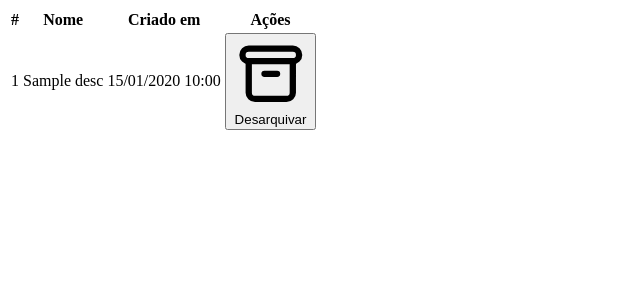
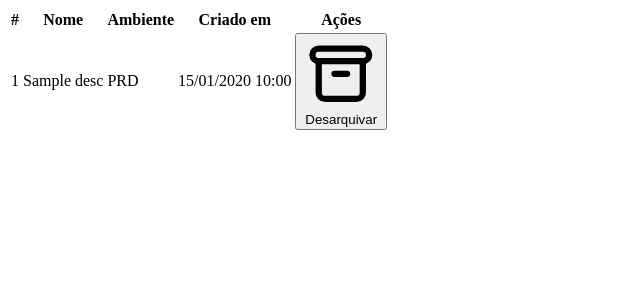
Before and after one commit to dragonsshout/maestro, a FastAPI app: template src/maestro/ui/templates/partials/releases_archived_table.html in a window 1280 px wide. Shown: the top 300 px of the page, without its empty margins (0-640 px from the left). Run offline with FastAPI, Linux system fonts and the light colour scheme; the template is opened without the code that fills it: most values are stand-ins (such as "Sample title", 1, 10 or a date in 2020).

Commit message:
feat: add environment column to releases cadastradas table
Parse environment from each descriptor's YAML spec and display it
as a badge in the releases table (PRD=red, UAT=yellow, others=ghost).
Applied consistently to both active releases and archived releases tables.

```diff
--- a/src/maestro/api/routes/ui.py
+++ b/src/maestro/api/routes/ui.py
@@ -1,5 +1,6 @@
 from pathlib import Path
 
+import yaml as yaml_lib
 from fastapi import APIRouter, BackgroundTasks, Depends, File, Form, HTTPException, Request, UploadFile
 from fastapi.responses import HTMLResponse
 from fastapi.templating import Jinja2Templates
@@ -10,6 +11,7 @@ from maestro.database.models import ExecutionActionLog
 from maestro.repositories.execution import ExecutionRepository
 from maestro.repositories.orchestrator import OrchestratorDescriptorRepository
 from maestro.schemas.enums import ExecutionStatus
+from maestro.schemas.orchestrator import ReleaseConfigSchema
 from maestro.services.orchestrator import OrchestratorService
 from maestro.services.scheduler import SchedulerService
 from maestro.services.settings import (
@@ -25,6 +27,18 @@ TEMPLATES_DIR = Path(__file__).parent.parent.parent / "ui" / "templates"
 templates = Jinja2Templates(directory=TEMPLATES_DIR)
 
 router = APIRouter(prefix="/ui", tags=["UI"])
+
+
+def _extract_environments(descriptors) -> dict:
+    """Extract environment from each descriptor's YAML spec. Returns dict keyed by descriptor name."""
+    environments: dict[str, str] = {}
+    for desc in descriptors:
+        try:
+            config = ReleaseConfigSchema(**yaml_lib.safe_load(desc.yaml))
+            environments[desc.name] = config.spec.environment or "PRD"
+        except Exception:
+            environments[desc.name] = "PRD"
+    return environments
 
 
 @router.get("/", response_class=HTMLResponse)
@@ -533,12 +547,15 @@ async def partials_releases(
         if active:
             active_executions[desc.name] = active
 
+    environments = _extract_environments(descriptors)
+
     return templates.TemplateResponse(
         request,
         "partials/releases_table.html",
         {
             "descriptors": descriptors,
             "active_executions": active_executions,
+            "environments": environments,
             "current_page": page,
             "total_pages": total_pages,
             "search_term": search or "",
@@ -579,11 +596,14 @@ async def partials_releases_archived(
     total_count = await orchestrator_repo.get_count(search=search, archived=True)
     total_pages = max(1, (total_count + per_page - 1) // per_page)
 
+    environments = _extract_environments(descriptors)
+
     return templates.TemplateResponse(
         request,
         "partials/releases_archived_table.html",
         {
             "descriptors": descriptors,
+            "environments": environments,
             "current_page": page,
             "total_pages": total_pages,
             "search_term": search or "",
@@ -650,12 +670,16 @@ async def releases_upload(
         active = await execution_repo.get_active_execution_by_name(desc.name)
         if active:
             active_executions[desc.name] = active
+
+    environments = _extract_environments(descriptors)
+
     return templates.TemplateResponse(
         request,
         "releases.html",
         {
             "descriptors": descriptors,
             "active_executions": active_executions,
+            "environments": environments,
             "upload_error": error,
             "upload_success": error is None,
         },
--- a/src/maestro/ui/templates/partials/releases_archived_table.html
+++ b/src/maestro/ui/templates/partials/releases_archived_table.html
@@ -9,15 +9,26 @@
                 <tr>
                     <th>#</th>
                     <th>Nome</th>
+                    <th>Ambiente</th>
                     <th>Criado em</th>
                     <th>Ações</th>
                 </tr>
             </thead>
             <tbody>
                 {% for desc in descriptors %}
+                {% set env_val = environments.get(desc.name, "PRD") if environments is defined else "PRD" %}
                 <tr class="hover:bg-base-200/70 transition-colors duration-200">
                     <td class="font-mono text-base-content/50">{{ desc.id }}</td>
                     <td class="font-semibold font-mono">{{ desc.name }}</td>
+                    <td>
+                        {% if env_val == "PRD" %}
+                        <span class="badge badge-sm badge-error">{{ env_val }}</span>
+                        {% elif env_val == "UAT" %}
+                        <span class="badge badge-sm badge-warning">{{ env_val }}</span>
+                        {% else %}
+                        <span class="badge badge-sm badge-ghost">{{ env_val }}</span>
+                        {% endif %}
+                    </td>
                     <td class="text-base-content/60">{{ desc.created_at.strftime('%d/%m/%Y %H:%M') }}</td>
                     <td>
                         <div class="flex items-center gap-2">
```
Also changed, not shown: src/maestro/ui/templates/partials/releases_table.html (+11 -0 lines).
